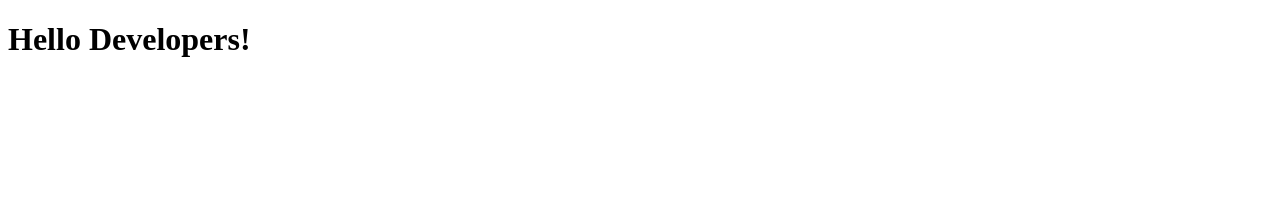
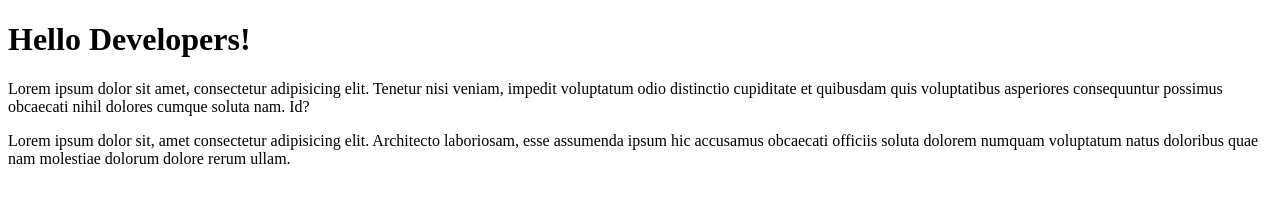
Before and after one commit to noaman93/github-deployment-tutoral, a plain HTML site: page index.html in a window 1280 px wide. Drawn offline with Linux system fonts and the light colour scheme.

Commit message:
added 2 paragraphs

```diff
--- a/index.html
+++ b/index.html
@@ -8,5 +8,17 @@
   </head>
   <body>
     <h1>Hello Developers!</h1>
+    <p>
+      Lorem ipsum dolor sit amet, consectetur adipisicing elit. Tenetur nisi
+      veniam, impedit voluptatum odio distinctio cupiditate et quibusdam quis
+      voluptatibus asperiores consequuntur possimus obcaecati nihil dolores
+      cumque soluta nam. Id?
+    </p>
+    <p>
+      Lorem ipsum dolor sit, amet consectetur adipisicing elit. Architecto
+      laboriosam, esse assumenda ipsum hic accusamus obcaecati officiis soluta
+      dolorem numquam voluptatum natus doloribus quae nam molestiae dolorum
+      dolore rerum ullam.
+    </p>
   </body>
 </html>
```
